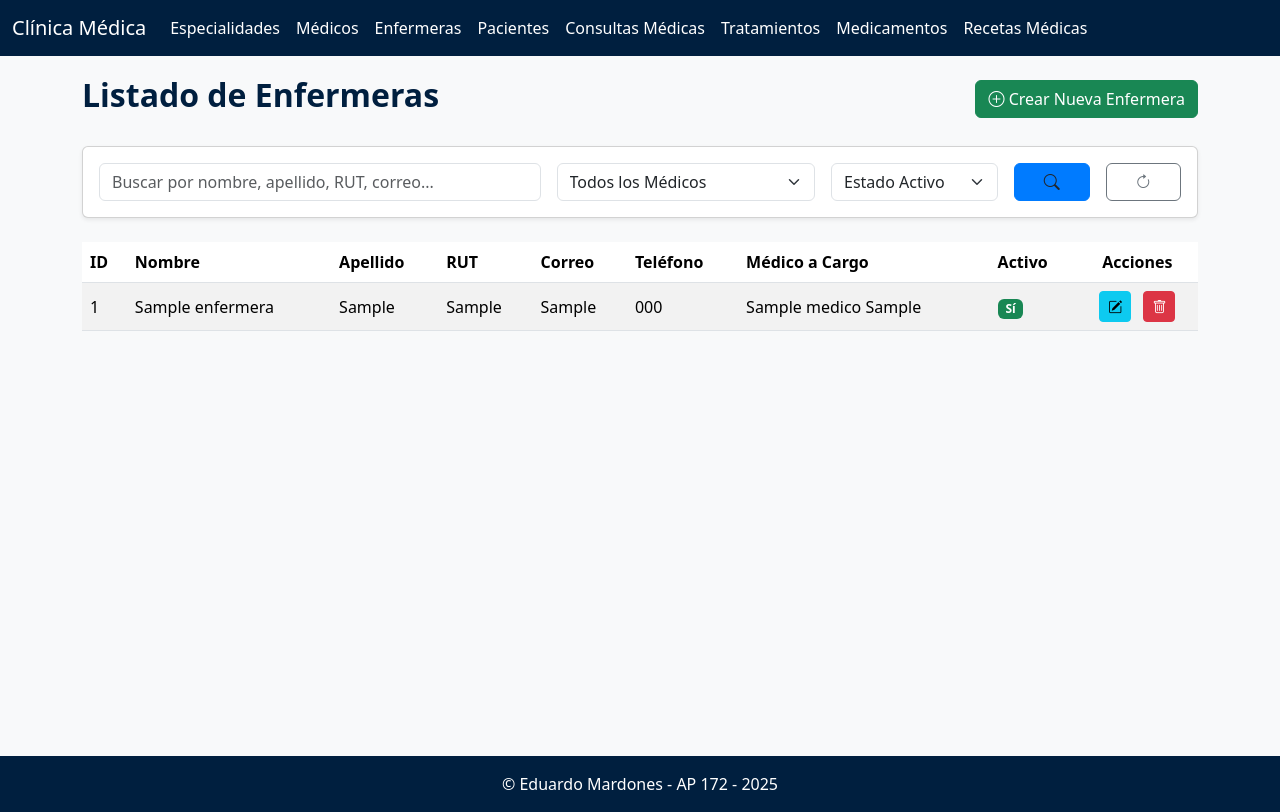
After one commit to EduardoMardones/salud_vital, a Django app: page /web/enfermeras/ in a window 1280 px wide. The commit adds this page. Run offline with Django 5.2, Linux system fonts and the light colour scheme; tables that the repository leaves empty hold one stand-in row (values such as "Sample post").

Commit message:
enfermera agregada

```diff
--- a/api_clinica/templates/api_clinica/base.html
+++ b/api_clinica/templates/api_clinica/base.html
@@ -70,6 +70,9 @@
                         <a class="nav-link" href="{% url 'web_medico_list' %}">Médicos</a>
                     </li>
                     <li class="nav-item">
+                        <a class="nav-link" href="{% url 'web_enfermera_list' %}">Enfermeras</a> {# ¡NUEVO BOTÓN AQUÍ! #}
+                    </li>
+                    <li class="nav-item">
                         <a class="nav-link" href="{% url 'web_paciente_list' %}">Pacientes</a>
                     </li>
                     <li class="nav-item">
@@ -105,7 +108,7 @@
 
     <footer class="footer mt-auto py-3">
         <div class="container">
-            <span>&copy; 2024 Proyecto Clínica. Todos los derechos reservados.</span>
+            <span>&copy; Eduardo Mardones - AP 172 - 2025</span>
         </div>
     </footer>
 
--- /dev/null
+++ b/api_clinica/templates/api_clinica/enfermera/enfermera_list.html
@@ -0,0 +1,107 @@
+{% extends 'api_clinica/base.html' %}
+
+{% block title %}Enfermeras{% endblock %}
+
+{% block content %}
+<div class="d-flex justify-content-between align-items-center mb-4">
+    <h2 class="fw-bold" style="color: #001f3f;">Listado de Enfermeras</h2>
+    <a href="{% url 'web_enfermera_create' %}" class="btn btn-success">
+        <i class="bi bi-plus-circle"></i> Crear Nueva Enfermera
+    </a>
+</div>
+
+<div class="card shadow-sm mb-4">
+    <div class="card-body">
+        <form method="GET" class="row g-3 align-items-center">
+            <div class="col-md-5">
+                <input type="text" name="q" class="form-control" placeholder="Buscar por nombre, apellido, RUT, correo..." value="{{ query|default_if_none:'' }}">
+            </div>
+            <div class="col-md-3">
+                <select name="medico_a_cargo" class="form-select">
+                    <option value="">Todos los Médicos</option>
+                    {% for medico in medicos %}
+                        <option value="{{ medico.id }}" {% if medico.id|stringformat:"i" == selected_medico_a_cargo %}selected{% endif %}>
+                            {{ medico.nombre }} {{ medico.apellido }}
+                        </option>
+                    {% endfor %}
+                </select>
+            </div>
+            <div class="col-md-2">
+                <select name="activo" class="form-select">
+                    <option value="">Estado Activo</option>
+                    <option value="true" {% if selected_activo == 'true' %}selected{% endif %}>Activo</option>
+                    <option value="false" {% if selected_activo == 'false' %}selected{% endif %}>Inactivo</option>
+                </select>
+            </div>
+            <div class="col-md-1">
+                <button type="submit" class="btn btn-primary-custom w-100">
+                    <i class="bi bi-search"></i>
+                </button>
+            </div>
+            <div class="col-md-1">
+                <a href="{% url 'web_enfermera_list' %}" class="btn btn-outline-secondary w-100">
+                    <i class="bi bi-arrow-clockwise"></i>
+                </a>
+            </div>
+        </form>
+    </div>
+</div>
+
+{% if enfermeras %}
+<div class="table-responsive">
+    <table class="table table-striped table-hover align-middle">
+        <thead>
+            <tr>
+                <th>ID</th>
+                <th>Nombre</th>
+                <th>Apellido</th>
+                <th>RUT</th>
+                <th>Correo</th>
+                <th>Teléfono</th>
+                <th>Médico a Cargo</th>
+                <th>Activo</th>
+                <th class="text-center">Acciones</th>
+            </tr>
+        </thead>
+        <tbody>
+            {% for enfermera in enfermeras %}
+            <tr>
+                <td>{{ enfermera.id }}</td>
+                <td>{{ enfermera.nombre }}</td>
+                <td>{{ enfermera.apellido }}</td>
+                <td>{{ enfermera.rut }}</td>
+                <td>{{ enfermera.correo }}</td>
+                <td>{{ enfermera.telefono|default:"N/A" }}</td>
+                <td>
+                    {% if enfermera.medico_a_cargo %}
+                        {{ enfermera.medico_a_cargo.nombre }} {{ enfermera.medico_a_cargo.apellido }}
+                    {% else %}
+                        <span class="text-muted">No Asignado</span>
+                    {% endif %}
+                </td>
+                <td>
+                    {% if enfermera.activo %}
+                        <span class="badge bg-success">Sí</span>
+                    {% else %}
+                        <span class="badge bg-danger">No</span>
+                    {% endif %}
+                </td>
+                <td class="text-center">
+                    <a href="{% url 'web_enfermera_update' enfermera.pk %}" class="btn btn-info btn-sm me-2" data-bs-toggle="tooltip" data-bs-placement="top" title="Editar">
+                        <i class="bi bi-pencil-square"></i>
+                    </a>
+                    <a href="{% url 'web_enfermera_delete' enfermera.pk %}" class="btn btn-danger btn-sm" data-bs-toggle="tooltip" data-bs-placement="top" title="Eliminar">
+                        <i class="bi bi-trash"></i>
+                    </a>
+                </td>
+            </tr>
+            {% endfor %}
+        </tbody>
+    </table>
+</div>
+{% else %}
+<div class="alert alert-warning text-center" role="alert">
+    No se encontraron enfermeras. <a href="{% url 'web_enfermera_create' %}" class="alert-link">Crea una ahora</a>.
+</div>
+{% endif %}
+{% endblock %}
--- a/api_clinica/urls.py
+++ b/api_clinica/urls.py
@@ -24,6 +24,9 @@ urlpatterns = [
 
     path('recetas/', views.RecetaMedicaListCreate.as_view(), name='recetamedica-list-create'), # Listar y crear recetas médicas
     path('recetas/<int:pk>/', views.RecetaMedicaRetrieveUpdateDestroy.as_view(), name='recetamedica-detail'), # Ver, actualizar y eliminar receta médica
+
+    path('enfermeras/', views.EnfermeraListCreate.as_view(), name='enfermera-list-create'), # Listar y crear enfermeras
+    path('enfermeras/<int:pk>/', views.EnfermeraRetrieveUpdateDestroy.as_view(), name='enfermera-detail'), # Ver, actualizar y eliminar enfermera
 
     # URLs para las vistas basadas en plantillas (HTML, CSS, Bootstrap) - CRUD completo
     path('web/especialidades/', views.especialidad_list, name='web_especialidad_list'), # Listar especialidades
@@ -61,6 +64,12 @@ urlpatterns = [
     path('web/recetas/editar/<int:pk>/', views.receta_medica_update, name='web_receta_medica_update'), # Editar receta médica
     path('web/recetas/eliminar/<int:pk>/', views.receta_medica_delete, name='web_receta_medica_delete'), # Eliminar receta médica
 
+    path('web/enfermeras/', views.enfermera_list, name='web_enfermera_list'), # Listar enfermeras
+    path('web/enfermeras/crear/', views.enfermera_create, name='web_enfermera_create'), # Crear enfermera
+    path('web/enfermeras/editar/<int:pk>/', views.enfermera_update, name='web_enfermera_update'), # Editar enfermera
+    path('web/enfermeras/eliminar/<int:pk>/', views.enfermera_delete, name='web_enfermera_delete'), # Eliminar enfermera
+
+
     # URL para la página de inicio (dashboard o página principal)
     path('', views.home, name='home'),
 ]
--- a/api_clinica/views.py
+++ b/api_clinica/views.py
@@ -1,13 +1,16 @@
-# api_clinica/views.py
 from django.shortcuts import render, redirect, get_object_or_404
 from django.contrib import messages
 from django.db.models import Q # Para filtros y búsquedas
 from rest_framework import generics # Para las vistas de la API REST
-from .models import Especialidad, Medico, Paciente, ConsultaMedica, Tratamiento, Medicamento, RecetaMedica
+
+# Importar todos los modelos, incluyendo Enfermera
+from .models import Especialidad, Medico, Paciente, ConsultaMedica, Tratamiento, Medicamento, RecetaMedica, Enfermera
+# Importar todos los serializadores, incluyendo EnfermeraSerializer
 from .serializers import EspecialidadSerializer, MedicoSerializer, PacienteSerializer, ConsultaMedicaSerializer, \
-    TratamientoSerializer, MedicamentoSerializer, RecetaMedicaSerializer
+    TratamientoSerializer, MedicamentoSerializer, RecetaMedicaSerializer, EnfermeraSerializer
+# Importar todos los formularios, incluyendo EnfermeraForm (¡recuerda crear este!)
 from .forms import EspecialidadForm, MedicoForm, PacienteForm, ConsultaMedicaForm, TratamientoForm, \
-    MedicamentoForm, RecetaMedicaForm
+    MedicamentoForm, RecetaMedicaForm, EnfermeraForm
 
 """
     Este archivo contiene todas las vistas para la aplicación 'api_clinica'.
@@ -163,6 +166,31 @@ class RecetaMedicaRetrieveUpdateDestroy(generics.RetrieveUpdateDestroyAPIView):
     queryset = RecetaMedica.objects.all()
     serializer_class = RecetaMedicaSerializer
 
+# --- NUEVAS VISTAS PARA EL MODELO ENFERMERA (API RESTful) ---
+class EnfermeraListCreate(generics.ListCreateAPIView):
+    """
+        API para listar todas las enfermeras o crear una nueva.
+        Permite filtrar enfermeras por medico_a_cargo_id.
+    """
+    queryset = Enfermera.objects.all()
+    serializer_class = EnfermeraSerializer
+
+    def get_queryset(self):
+        queryset = super().get_queryset()
+        medico_id = self.request.query_params.get('medico_a_cargo', None)
+        if medico_id:
+            queryset = queryset.filter(medico_a_cargo__id=medico_id)
+        return queryset
+
+class EnfermeraRetrieveUpdateDestroy(generics.RetrieveUpdateDestroyAPIView):
+    """
+        API para recuperar, actualizar o eliminar una enfermera específica por su ID.
+    """
+    queryset = Enfermera.objects.all()
+    serializer_class = EnfermeraSerializer
+# -----------------------------------------------------------
+
+
 # Vistas basadas en plantillas (HTML, CSS, Bootstrap)
 # ======================================================================================================================
 
@@ -173,13 +201,9 @@ def home(request):
     """
     return render(request, 'api_clinica/home.html')
 
-# Vistas CRUD para Especialidad
+# Vistas CRUD para Especialidad (sin cambios)
 def especialidad_list(request):
-    """
-        Lista todas las especialidades y permite buscar por nombre o descripción.
-        Muestra los resultados en una tabla.
-    """
-    query = request.GET.get('q') # Obtiene el parámetro de búsqueda 'q' de la URL
+    query = request.GET.get('q')
     if query:
         especialidades = Especialidad.objects.filter(Q(nombre__icontains=query) | Q(descripcion__icontains=query))
     else:
@@ -187,10 +211,6 @@ def especialidad_list(request):
     return render(request, 'api_clinica/especialidad/especialidad_list.html', {'especialidades': especialidades, 'query': query})
 
 def especialidad_create(request):
-    """
-        Permite crear una nueva especialidad mediante un formulario.
-        Redirige a la lista de especialidades tras una creación exitosa.
-    """
     if request.method == 'POST':
         form = EspecialidadForm(request.POST)
         if form.is_valid():
@@ -202,10 +222,6 @@ def especialidad_create(request):
     return render(request, 'api_clinica/especialidad/especialidad_form.html', {'form': form, 'action': 'Crear'})
 
 def especialidad_update(request, pk):
-    """
-        Permite editar una especialidad existente.
-        Carga la especialidad por su PK y prellena el formulario.
-    """
     especialidad = get_object_or_404(Especialidad, pk=pk)
     if request.method == 'POST':
         form = EspecialidadForm(request.POST, instance=especialidad)
@@ -218,10 +234,6 @@ def especialidad_update(request, pk):
     return render(request, 'api_clinica/especialidad/especialidad_form.html', {'form': form, 'action': 'Editar'})
 
 def especialidad_delete(request, pk):
-    """
-        Elimina una especialidad específica por su PK.
-        Confirma la eliminación y redirige a la lista.
-    """
     especialidad = get_object_or_404(Especialidad, pk=pk)
     if request.method == 'POST':
         especialidad.delete()
@@ -229,16 +241,12 @@ def especialidad_delete(request, pk):
         return redirect('web_especialidad_list')
     return render(request, 'api_clinica/especialidad/especialidad_confirm_delete.html', {'especialidad': especialidad})
 
-# Vistas CRUD para Paciente
+# Vistas CRUD para Paciente (sin cambios)
 def paciente_list(request):
-    """
-        Lista todos los pacientes y permite buscar por nombre, apellido o RUT.
-        Permite filtrar por tipo de sangre y estado activo.
-    """
     pacientes = Paciente.objects.all()
     query = request.GET.get('q')
     tipo_sangre_filter = request.GET.get('tipo_sangre')
-    activo_filter = request.GET.get('activo') # 'true', 'false', o None
+    activo_filter = request.GET.get('activo')
 
     if query:
         pacientes = pacientes.filter(Q(nombre__icontains=query) | Q(apellido__icontains=query) | Q(rut__icontains=query))
@@ -249,7 +257,7 @@ def paciente_list(request):
     if activo_filter is not None:
         pacientes = pacientes.filter(activo=(activo_filter == 'true'))
 
-    tipo_sangre_choices = Paciente.TIPO_SANGRE_CHOICES # Para el filtro en la plantilla
+    tipo_sangre_choices = Paciente.TIPO_SANGRE_CHOICES
 
     return render(request, 'api_clinica/paciente/paciente_list.html', {
         'pacientes': pacientes,
@@ -260,9 +268,6 @@ def paciente_list(request):
     })
 
 def paciente_create(request):
-    """
-        Permite crear un nuevo paciente.
-    """
     if request.method == 'POST':
         form = PacienteForm(request.POST)
         if form.is_valid():
@@ -274,9 +279,6 @@ def paciente_create(request):
     return render(request, 'api_clinica/paciente/paciente_form.html', {'form': form, 'action': 'Crear'})
 
 def paciente_update(request, pk):
-    """
-        Permite editar un paciente existente.
-    """
     paciente = get_object_or_404(Paciente, pk=pk)
     if request.method == 'POST':
         form = PacienteForm(request.POST, instance=paciente)
@@ -289,9 +291,6 @@ def paciente_update(request, pk):
     return render(request, 'api_clinica/paciente/paciente_form.html', {'form': form, 'action': 'Editar'})
 
 def paciente_delete(request, pk):
-    """
-        Elimina un paciente.
-    """
     paciente = get_object_or_404(Paciente, pk=pk)
     if request.method == 'POST':
         paciente.delete()
@@ -299,12 +298,8 @@ def paciente_delete(request, pk):
         return redirect('web_paciente_list')
     return render(request, 'api_clinica/paciente/paciente_confirm_delete.html', {'paciente': paciente})
 
-# Vistas CRUD para Medico
+# Vistas CRUD para Medico (sin cambios)
 def medico_list(request):
-    """
-        Lista todos los médicos y permite buscar por nombre, apellido, RUT o correo.
-        Permite filtrar por especialidad y estado activo.
-    """
     medicos = Medico.objects.all()
     query = request.GET.get('q')
     especialidad_filter = request.GET.get('especialidad')
@@ -319,7 +314,7 @@ def medico_list(request):
     if activo_filter is not None:
         medicos = medicos.filter(activo=(activo_filter == 'true'))
 
-    especialidades = Especialidad.objects.all() # Para el filtro en la plantilla
+    especialidades = Especialidad.objects.all()
 
     return render(request, 'api_clinica/medico/medico_list.html', {
         'medicos': medicos,
@@ -330,9 +325,6 @@ def medico_list(request):
     })
 
 def medico_create(request):
-    """
-        Permite crear un nuevo médico.
-    """
     if request.method == 'POST':
         form = MedicoForm(request.POST)
         if form.is_valid():
@@ -344,9 +336,6 @@ def medico_create(request):
     return render(request, 'api_clinica/medico/medico_form.html', {'form': form, 'action': 'Crear'})
 
 def medico_update(request, pk):
-    """
-        Permite editar un médico existente.
-    """
     medico = get_object_or_404(Medico, pk=pk)
     if request.method == 'POST':
         form = MedicoForm(request.POST, instance=medico)
@@ -359,9 +348,6 @@ def medico_update(request, pk):
     return render(request, 'api_clinica/medico/medico_form.html', {'form': form, 'action': 'Editar'})
 
 def medico_delete(request, pk):
-    """
-        Elimina un médico.
-    """
     medico = get_object_or_404(Medico, pk=pk)
     if request.method == 'POST':
         medico.delete()
@@ -369,12 +355,8 @@ def medico_delete(request, pk):
         return redirect('web_medico_list')
     return render(request, 'api_clinica/medico/medico_confirm_delete.html', {'medico': medico})
 
-# Vistas CRUD para ConsultaMedica
+# Vistas CRUD para ConsultaMedica (sin cambios)
 def consulta_medica_list(request):
-    """
-        Lista todas las consultas médicas y permite buscar por motivo o diagnóstico.
-        Permite filtrar por paciente, médico y estado de la consulta.
-    """
     consultas = ConsultaMedica.objects.all()
     query = request.GET.get('q')
     paciente_filter = request.GET.get('paciente')
@@ -409,9 +391,6 @@ def consulta_medica_list(request):
     })
 
 def consulta_medica_create(request):
-    """
-        Permite crear una nueva consulta médica.
-    """
     if request.method == 'POST':
         form = ConsultaMedicaForm(request.POST)
         if form.is_valid():
@@ -423,9 +402,6 @@ def consulta_medica_create(request):
     return render(request, 'api_clinica/consulta_medica/consulta_medica_form.html', {'form': form, 'action': 'Crear'})
 
 def consulta_medica_update(request, pk):
-    """
-        Permite editar una consulta médica existente.
-    """
     consulta = get_object_or_404(ConsultaMedica, pk=pk)
     if request.method == 'POST':
         form = ConsultaMedicaForm(request.POST, instance=consulta)
@@ -438,9 +414,6 @@ def consulta_medica_update(request, pk):
     return render(request, 'api_clinica/consulta_medica/consulta_medica_form.html', {'form': form, 'action': 'Editar'})
 
 def consulta_medica_delete(request, pk):
-    """
-        Elimina una consulta médica.
-    """
     consulta = get_object_or_404(ConsultaMedica, pk=pk)
     if request.method == 'POST':
         consulta.delete()
@@ -448,12 +421,8 @@ def consulta_medica_delete(request, pk):
         return redirect('web_consulta_medica_list')
     return render(request, 'api_clinica/consulta_medica/consulta_medica_confirm_delete.html', {'consulta': consulta})
 
-# Vistas CRUD para Tratamiento
+# Vistas CRUD para Tratamiento (sin cambios)
 def tratamiento_list(request):
-    """
-        Lista todos los tratamientos y permite buscar por descripción u observaciones.
-        Permite filtrar por consulta médica.
-    """
     tratamientos = Tratamiento.objects.all()
     query = request.GET.get('q')
     consulta_filter = request.GET.get('consulta')
@@ -464,7 +433,7 @@ def tratamiento_list(request):
     if consulta_filter:
         tratamientos = tratamientos.filter(consulta__id=consulta_filter)
 
-    consultas = ConsultaMedica.objects.all() # Para el filtro en la plantilla
+    consultas = ConsultaMedica.objects.all()
 
     return render(request, 'api_clinica/tratamiento/tratamiento_list.html', {
         'tratamientos': tratamientos,
@@ -474,9 +443,6 @@ def tratamiento_list(request):
     })
 
 def tratamiento_create(request):
-    """
-        Permite crear un nuevo tratamiento.
-    """
     if request.method == 'POST':
         form = TratamientoForm(request.POST)
         if form.is_valid():
@@ -488,9 +454,6 @@ def tratamiento_create(request):
     return render(request, 'api_clinica/tratamiento/tratamiento_form.html', {'form': form, 'action': 'Crear'})
 
 def tratamiento_update(request, pk):
-    """
-        Permite editar un tratamiento existente.
-    """
     tratamiento = get_object_or_404(Tratamiento, pk=pk)
     if request.method == 'POST':
         form = TratamientoForm(request.POST, instance=tratamiento)
@@ -503,9 +466,6 @@ def tratamiento_update(request, pk):
     return render(request, 'api_clinica/tratamiento/tratamiento_form.html', {'form': form, 'action': 'Editar'})
 
 def tratamiento_delete(request, pk):
-    """
-        Elimina un tratamiento.
-    """
     tratamiento = get_object_or_404(Tratamiento, pk=pk)
     if request.method == 'POST':
         tratamiento.delete()
@@ -513,12 +473,8 @@ def tratamiento_delete(request, pk):
         return redirect('web_tratamiento_list')
     return render(request, 'api_clinica/tratamiento/tratamiento_confirm_delete.html', {'tratamiento': tratamiento})
 
-# Vistas CRUD para Medicamento
+# Vistas CRUD para Medicamento (sin cambios)
 def medicamento_list(request):
-    """
-        Lista todos los medicamentos y permite buscar por nombre o laboratorio.
-        Permite filtrar por laboratorio.
-    """
     medicamentos = Medicamento.objects.all()
     query = request.GET.get('q')
     laboratorio_filter = request.GET.get('laboratorio')
@@ -527,9 +483,8 @@ def medicamento_list(request):
         medicamentos = medicamentos.filter(Q(nombre__icontains=query) | Q(laboratorio__icontains=query))
 
     if laboratorio_filter:
-        medicamentos = medicamentos.filter(laboratorio__icontains=laboratorio_filter) # Filtrar por nombre de laboratorio
+        medicamentos = medicamentos.filter(laboratorio__icontains=laboratorio_filter)
 
-    # Obtener una lista de laboratorios únicos para el filtro
     laboratorios_unicos = Medicamento.objects.order_by().values_list('laboratorio', flat=True).distinct()
 
     return render(request, 'api_clinica/medicamento/medicamento_list.html', {
@@ -540,9 +495,6 @@ def medicamento_list(request):
     })
 
 def medicamento_create(request):
-    """
-        Permite crear un nuevo medicamento.
-    """
     if request.method == 'POST':
         form = MedicamentoForm(request.POST)
         if form.is_valid():
@@ -554,9 +506,6 @@ def medicamento_create(request):
     return render(request, 'api_clinica/medicamento/medicamento_form.html', {'form': form, 'action': 'Crear'})
 
 def medicamento_update(request, pk):
-    """
-        Permite editar un medicamento existente.
-    """
     medicamento = get_object_or_404(Medicamento, pk=pk)
     if request.method == 'POST':
         form = MedicamentoForm(request.POST, instance=medicamento)
@@ -569,9 +518,6 @@ def medicamento_update(request, pk):
     return render(request, 'api_clinica/medicamento/medicamento_form.html', {'form': form, 'action': 'Editar'})
 
 def medicamento_delete(request, pk):
-    """
-        Elimina un medicamento.
-    """
     medicamento = get_object_or_404(Medicamento, pk=pk)
     if request.method == 'POST':
         medicamento.delete()
@@ -579,12 +525,8 @@ def medicamento_delete(request, pk):
         return redirect('web_medicamento_list')
     return render(request, 'api_clinica/medicamento/medicamento_confirm_delete.html', {'medicamento': medicamento})
 
-# Vistas CRUD para RecetaMedica
+# Vistas CRUD para RecetaMedica (sin cambios)
 def receta_medica_list(request):
-    """
-        Lista todas las recetas médicas y permite buscar por dosis, frecuencia o duración.
-        Permite filtrar por tratamiento y medicamento.
-    """
     recetas = RecetaMedica.objects.all()
     query = request.GET.get('q')
     tratamiento_filter = request.GET.get('tratamiento')
@@ -612,9 +554,6 @@ def receta_medica_list(request):
     })
 
 def receta_medica_create(request):
-    """
-        Permite crear una nueva receta médica.
-    """
     if request.method == 'POST':
         form = RecetaMedicaForm(request.POST)
         if form.is_valid():
@@ -626,9 +565,6 @@ def receta_medica_create(request):
     return render(request, 'api_clinica/receta_medica/receta_medica_form.html', {'form': form, 'action': 'Crear'})
 
 def receta_medica_update(request, pk):
-    """
-        Permite editar una receta médica existente.
-    """
     receta = get_object_or_404(RecetaMedica, pk=pk)
     if request.method == 'POST':
         form = RecetaMedicaForm(request.POST, instance=receta)
@@ -641,12 +577,81 @@ def receta_medica_update(request, pk):
     return render(request, 'api_clinica/receta_medica/receta_medica_form.html', {'form': form, 'action': 'Editar'})
 
 def receta_medica_delete(request, pk):
-    """
-        Elimina una receta médica.
-    """
     receta = get_object_or_404(RecetaMedica, pk=pk)
     if request.method == 'POST':
         receta.delete()
         messages.success(request, 'Receta médica eliminada exitosamente!')
         return redirect('web_receta_medica_list')
     return render(request, 'api_clinica/receta_medica/receta_medica_confirm_delete.html', {'receta': receta})
+
+
+# --- NUEVAS VISTAS CRUD PARA ENFERMERA (Basadas en Plantillas) ---
+def enfermera_list(request):
+    """
+        Lista todas las enfermeras y permite buscar por nombre, apellido, RUT o correo.
+        Permite filtrar por médico a cargo y estado activo.
+    """
+    enfermeras = Enfermera.objects.all()
+    query = request.GET.get('q')
+    medico_filter = request.GET.get('medico_a_cargo')
+    activo_filter = request.GET.get('activo')
+
+    if query:
+        enfermeras = enfermeras.filter(Q(nombre__icontains=query) | Q(apellido__icontains=query) | Q(rut__icontains=query) | Q(correo__icontains=query))
+
+    if medico_filter:
+        enfermeras = enfermeras.filter(medico_a_cargo__id=medico_filter)
+
+    if activo_filter is not None:
+        enfermeras = enfermeras.filter(activo=(activo_filter == 'true'))
+
+    medicos = Medico.objects.all() # Para el filtro en la plantilla
+
+    return render(request, 'api_clinica/enfermera/enfermera_list.html', {
+        'enfermeras': enfermeras,
+        'query': query,
+        'medicos': medicos,
+        'selected_medico_a_cargo': medico_filter,
+        'selected_activo': activo_filter,
+    })
+
+def enfermera_create(request):
+    """
+        Permite crear una nueva enfermera.
+    """
+    if request.method == 'POST':
+        form = EnfermeraForm(request.POST)
+        if form.is_valid():
+            form.save()
+            messages.success(request, 'Enfermera creada exitosamente!')
+            return redirect('web_enfermera_list')
+    else:
+        form = EnfermeraForm()
+    return render(request, 'api_clinica/enfermera/enfermera_form.html', {'form': form, 'action': 'Crear'})
+
+def enfermera_update(request, pk):
+    """
+        Permite editar una enfermera existente.
+    """
+    enfermera = get_object_or_404(Enfermera, pk=pk)
+    if request.method == 'POST':
+        form = EnfermeraForm(request.POST, instance=enfermera)
+        if form.is_valid():
+            form.save()
+            messages.success(request, 'Enfermera actualizada exitosamente!')
+            return redirect('web_enfermera_list')
+    else:
+        form = EnfermeraForm(instance=enfermera)
+    return render(request, 'api_clinica/enfermera/enfermera_form.html', {'form': form, 'action': 'Editar'})
+
+def enfermera_delete(request, pk):
+    """
+        Elimina una enfermera.
+    """
+    enfermera = get_object_or_404(Enfermera, pk=pk)
+    if request.method == 'POST':
+        enfermera.delete()
+        messages.success(request, 'Enfermera eliminada exitosamente!')
+        return redirect('web_enfermera_list')
+    return render(request, 'api_clinica/enfermera/enfermera_confirm_delete.html', {'enfermera': enfermera})
+# -----------------------------------------------------------------------------
```
Also changed, not shown: api_clinica/forms.py (+28 -1 lines), api_clinica/models.py (+23 -0 lines), api_clinica/serializers.py (+20 -1 lines), api_clinica/templates/api_clinica/enfermera/enfermera_confirm_delete.html (added, +28 -0 lines), api_clinica/templates/api_clinica/enfermera/enfermera_form.html (added, +35 -0 lines), api_clinica/migrations/0002_enfermera.py (added).
